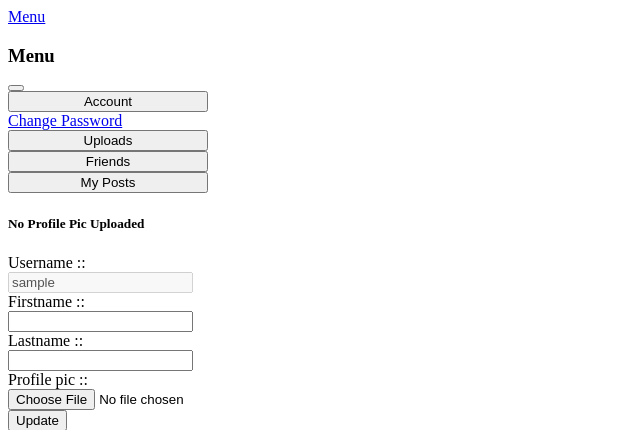
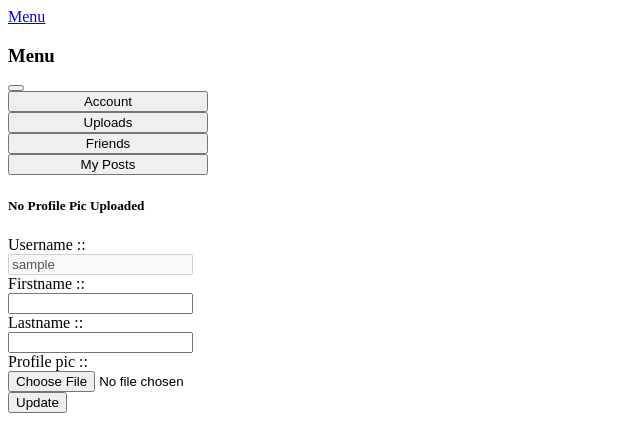
Before and after one commit to god-friend/SocialMedia, a Django app: page /account/ in a window 1280 px wide. Shown: the top 430 px of the page, without its empty margins (0-640 px from the left). Run offline with Django 4.2, Linux system fonts and the light colour scheme; the visitor is signed in with stand-in values (Sample User, id 1).

Commit message:
Fixed Bugs

```diff
--- a/main/templates/components/forAccount/account_page.html
+++ b/main/templates/components/forAccount/account_page.html
@@ -8,7 +8,6 @@
     </div>
     <div class="offcanvas-body">
         <button onclick="goToAccount()" class="btn btn-secondary mt-1 active" style="width: 100%;">Account</button>
-        <a href="#" class="btn btn-secondary mt-2" style="width: 100%;">Change Password</a>
         <button onclick="goToUploads('0')" class="btn btn-secondary mt-2" style="width: 100%;">Uploads</button>
         <button onclick="goToFriends()" class="btn btn-secondary mt-2" style="width: 100%;">Friends</button>
         <button onclick="goToMyPosts()" class="btn btn-secondary mt-2" style="width: 100%;">My Posts</button>
```
